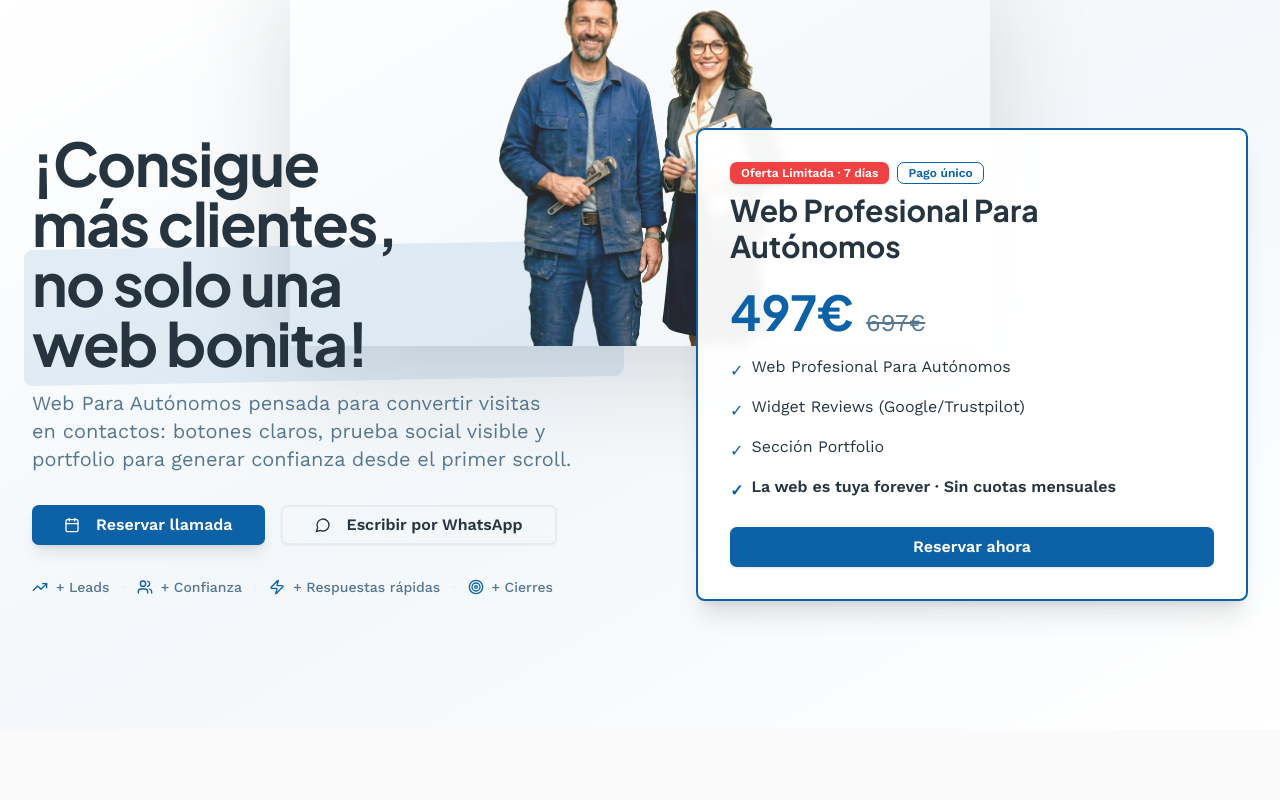
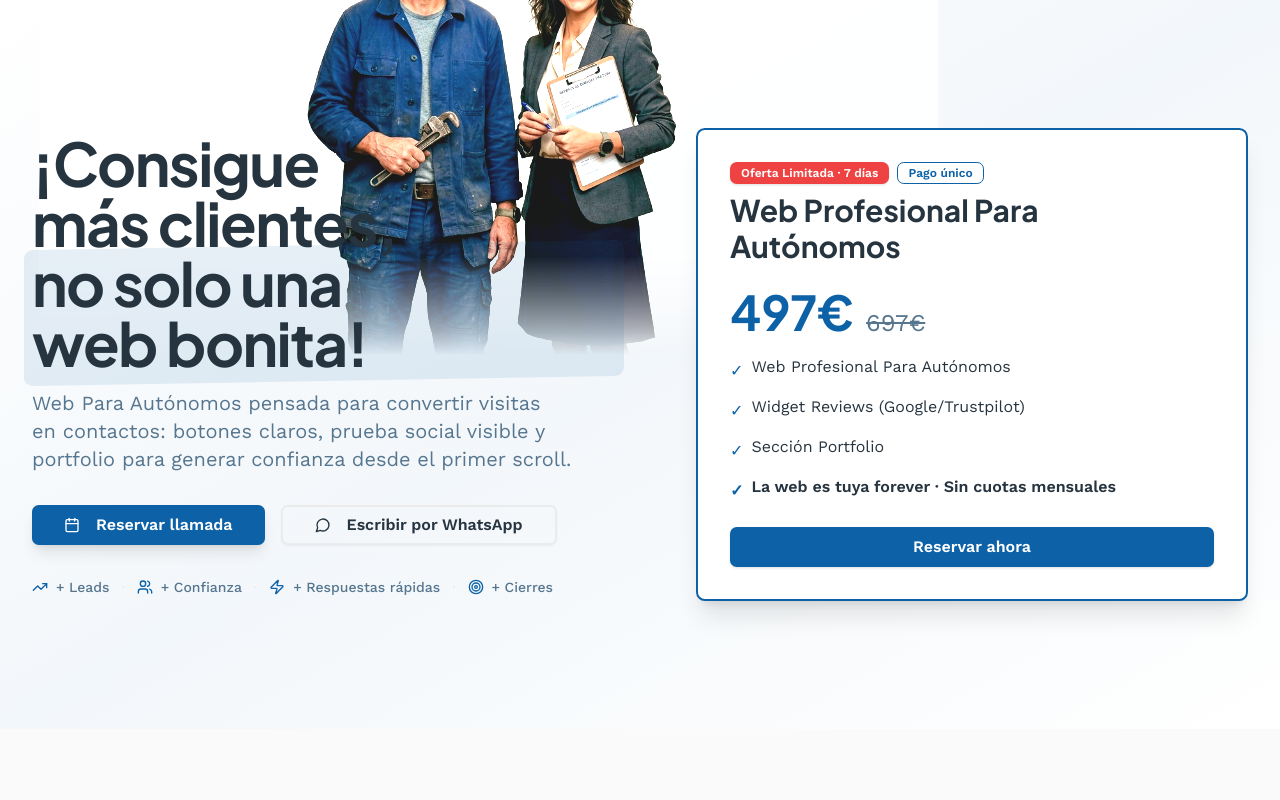
Before and after one commit to fsmartcfs-code/sg-f578bdde-0a98-4ac7-af00-b40a6d478feb-1776842642, a Next.js app: page / in a window 1280 px wide. Shown: the top 800 px of the page. Built offline with nearby package versions, Linux system fonts and the light colour scheme.

Commit message:
style(landing): refine plumber image for face visibility

```diff
--- a/src/components/Hero.tsx
+++ b/src/components/Hero.tsx
@@ -9,18 +9,20 @@ export function Hero() {
   return (
     <section className="relative py-16 md:py-24 lg:py-32 overflow-hidden bg-gradient-to-br from-background via-primary/5 to-background">
       {/* Plombier détouré centré entre titre et carte */}
-      <div className="absolute inset-0 flex items-center justify-center pointer-events-none">
-        <div className="relative w-[500px] h-[600px] md:w-[600px] md:h-[700px] lg:w-[700px] lg:h-[800px]">
+      <div className="absolute inset-0 flex items-center justify-center pointer-events-none" style={{ transform: 'translateX(-4cm)' }}>
+        <div className="relative w-[600px] h-[700px] md:w-[750px] md:h-[850px] lg:w-[900px] lg:h-[1000px]">
           <Image
             src="/Gemini_Generated_Image_ljx3woljx3woljx3.png"
             alt="Plomero profesional"
-            width={700}
-            height={800}
+            width={900}
+            height={1000}
             className="object-contain"
             style={{
-              filter: 'brightness(1.1) contrast(1.15) saturate(1.1) drop-shadow(0 25px 50px rgba(0,0,0,0.15))',
-              mixBlendMode: 'darken',
-              opacity: 0.85
+              filter: 'brightness(1.2) contrast(1.3) saturate(1.2) drop-shadow(0 30px 60px rgba(0,0,0,0.2)) hue-rotate(-5deg)',
+              mixBlendMode: 'multiply',
+              opacity: 0.9,
+              maskImage: 'linear-gradient(to bottom, rgba(0,0,0,0) 0%, rgba(0,0,0,0.3) 10%, rgba(0,0,0,1) 20%, rgba(0,0,0,1) 80%, rgba(0,0,0,0.3) 95%, rgba(0,0,0,0) 100%)',
+              WebkitMaskImage: 'linear-gradient(to bottom, rgba(0,0,0,0) 0%, rgba(0,0,0,0.3) 10%, rgba(0,0,0,1) 20%, rgba(0,0,0,1) 80%, rgba(0,0,0,0.3) 95%, rgba(0,0,0,0) 100%)'
             }}
             priority
           />
```
